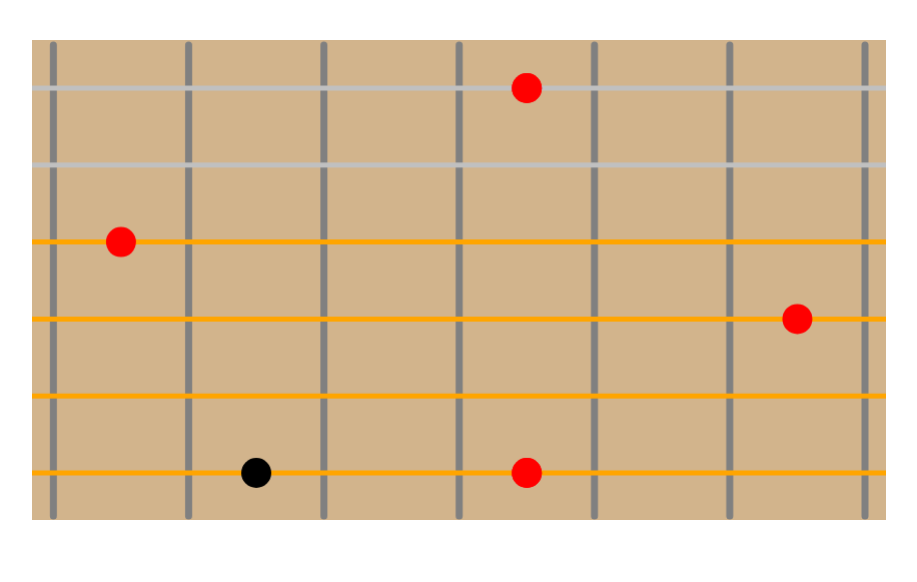
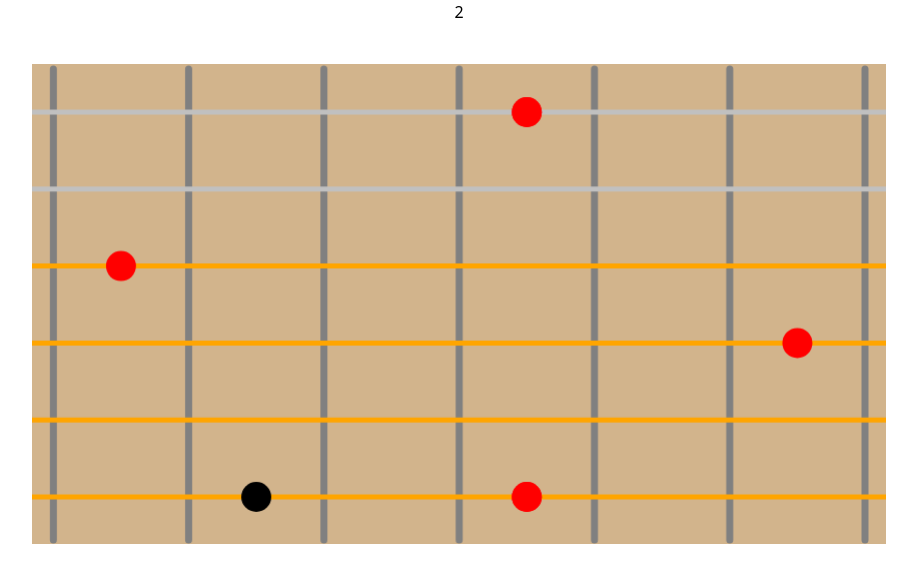
Before and after one commit to currenthandle/scale-degree-practice, a Next.js app: page / in a window 1280 px wide. Shown: the top 582 px of the page, without its empty margins (181-1098 px from the left). Built offline with nearby package versions, Linux system fonts and the light colour scheme.

Commit message:
state in parent

```diff
--- a/src/app/page.tsx
+++ b/src/app/page.tsx
@@ -1,9 +1,11 @@
 'use client'
 import { getRandomScaleDegree } from '@/utils/helpers'
+import { ScaleDegree } from '@/utils/types'
 // import Canvas from '@/components/Canvas'
 import dynamic from 'next/dynamic'
 import Image from 'next/image'
 import { useEffect, useRef, useState } from 'react'
+import { isNull } from 'util'
 
 const Canvas = dynamic(() => import('../components/Canvas'), {
   ssr: false,
@@ -16,6 +18,7 @@ export interface Dimensions {
 
 export default function Home() {
   const container = useRef<HTMLDivElement>(null)
+  const [scaleDegree, setScaleDegree] = useState<ScaleDegree | undefined>()
   const [{ width, height }, setDimensions] = useState<Dimensions>({
     width: 0,
     height: 0,
@@ -27,16 +30,24 @@ export default function Home() {
     const { width, height } = container.current.getBoundingClientRect()
     setDimensions({ width, height })
   }, [])
-  const scaleDegree = getRandomScaleDegree()
+  useEffect(() => {
+    setScaleDegree(getRandomScaleDegree())
+  }, [])
 
   return (
     <main className='h-full max-h-full'>
+      <Header scaleDegree={scaleDegree} />
       <div
         className='w-8/12 aspect-video border-red-400 border-box m-auto pt-10'
         ref={container}
       >
+        {/* consider Suspense */}
         <Canvas width={width} height={height} scaleDegree={scaleDegree} />
       </div>
     </main>
   )
 }
+
+function Header({ scaleDegree }: { scaleDegree: string | undefined }) {
+  return <div className='w-full flex justify-center'>{scaleDegree}</div>
+}
--- a/src/components/Canvas.tsx
+++ b/src/components/Canvas.tsx
@@ -26,11 +26,12 @@ import {
   NOTE_RADIUS,
   BASS_NOTE_POSITION,
 } from '@/utils/constants'
+import { Dimensions, ScaleDegree } from '@/utils/types'
 // import { Dimensions } from '@/utils/types'
 interface Props {
   width: number
   height: number
-  scaleDegree: string
+  scaleDegree: ScaleDegree | undefined
 }
 
 export default function FretboardCanvas({ width, height, scaleDegree }: Props) {
@@ -136,6 +137,9 @@ function Notes({ width, height, scaleDegree }: Props) {
   // console.log('')
   // console.log('scaleDegree', scaleDegree)
   // console.log('render notes')
+  if (!scaleDegree) {
+    return null
+  }
   const scaleDegreePositions = getScaleDegreePositions(
     scaleDegree,
     BASS_NOTE_POSITION
```
